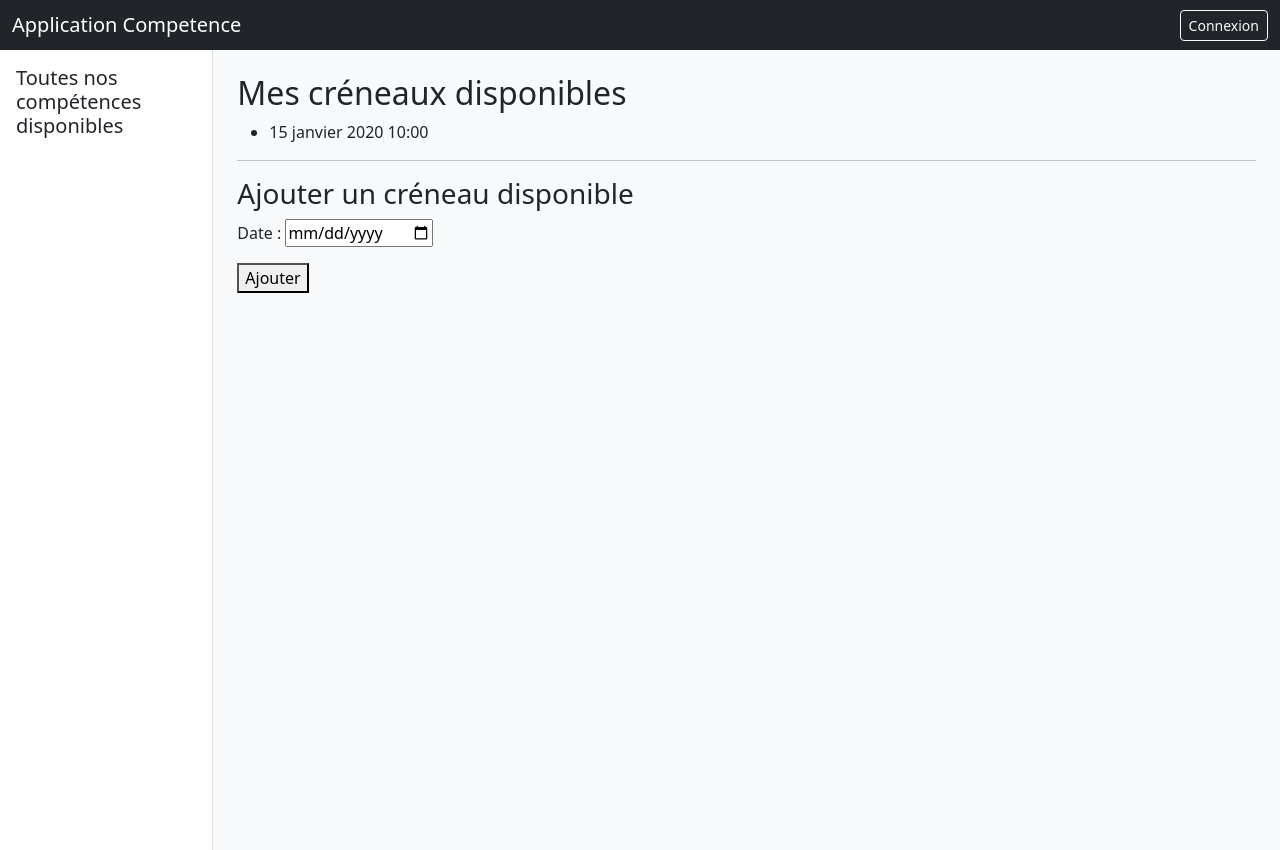
After one commit to DucasseRafael91/EvalPythonDjango, a Django app: template competences/templates/competences/available.html in a window 1280 px wide. The commit adds this page. Run offline with Django 5.2, Linux system fonts and the light colour scheme; tables that the repository leaves empty hold one stand-in row (values such as "Sample post"); the template is opened without the code that fills it: values that come from a table or form of the project are taken from there, most other values are stand-ins (such as "Sample title", 1, 10 or a date in 2020); some libraries are stand-ins or nearby versions.

Commit message:
Création d'un template available

```diff
--- /dev/null
+++ b/competences/templates/competences/available.html
@@ -0,0 +1,28 @@
+{% extends "base.html" %}
+{% load static %}
+
+{% block title %}Mes compétences{% endblock %}
+
+{% block content %}
+<h2>Mes créneaux disponibles</h2>
+
+{% if available_slots_list %}
+    <ul>
+        {% for slot in available_slots_list %}
+            <li>{{ slot.date }}</li>
+        {% endfor %}
+    </ul>
+{% else %}
+    <p>Vous n'avez pas de créneaux disponibles</p>
+{% endif %}
+
+<hr>
+
+<h3>Ajouter un créneau disponible</h3>
+<form method="post">
+    {% csrf_token %}
+    {{ form.as_p }}
+    <button type="submit">Ajouter</button>
+</form>
+
+{% endblock %}
--- a/templates/base.html
+++ b/templates/base.html
@@ -51,6 +51,11 @@
                         </a>
                     </li>
                     <li class="nav-item mb-2">
+                        <a class="nav-link text-dark" href="{% url 'competences:available' %}">
+                            Indiquez vos disponibilités
+                        </a>
+                    </li>
+                    <li class="nav-item mb-2">
                         <a class="nav-link text-dark" href="{% url 'competences:add' %}">
                             Créer une recherche d'aide
                         </a>
```
